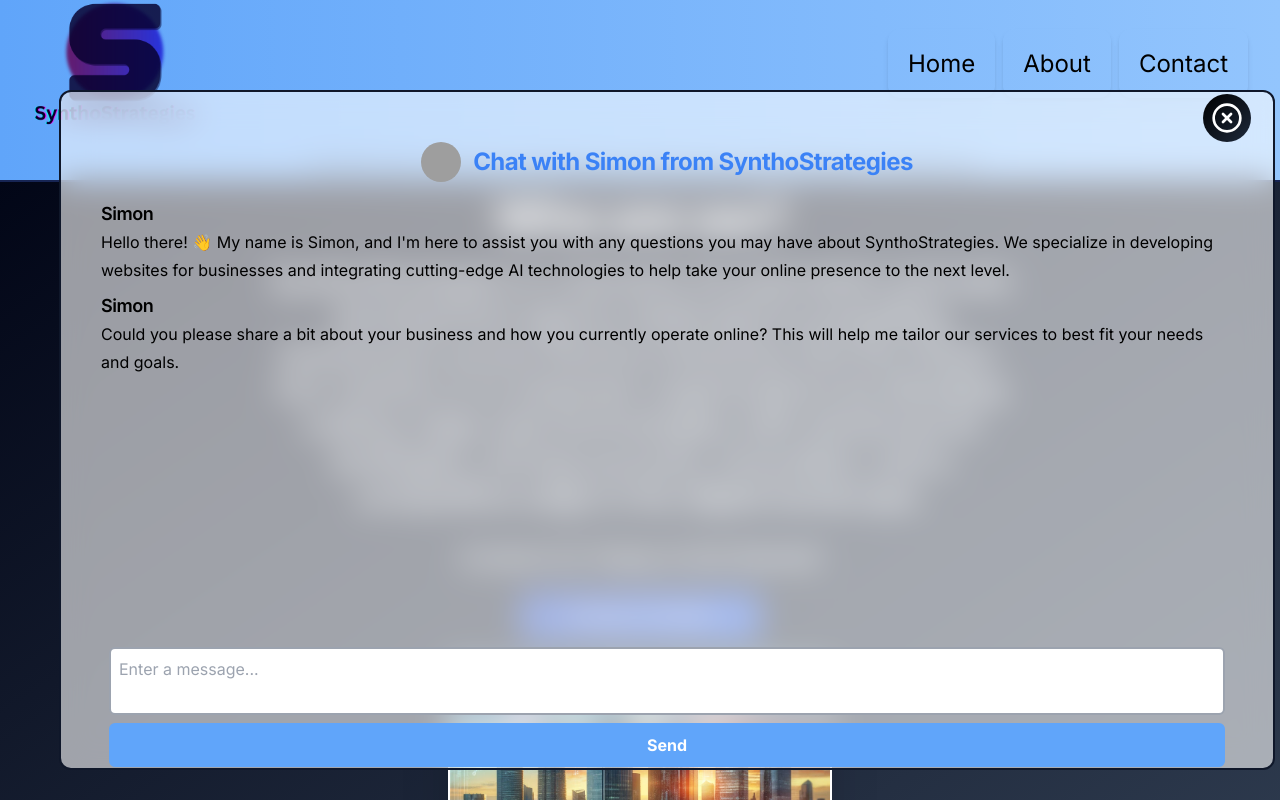
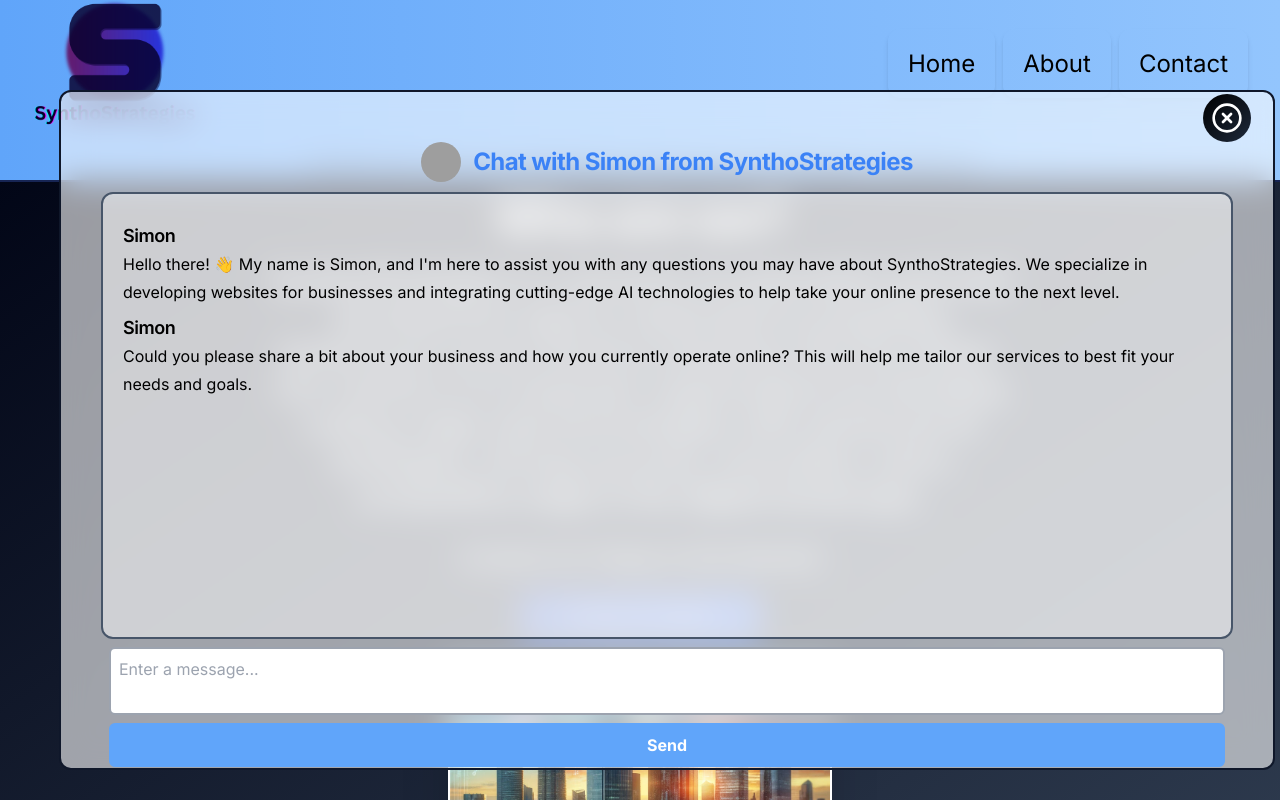
Before and after one commit to andypsu5155/nextjs-synthostrategies, a Next.js app: page / in a window 1280 px wide. Both pictures are taken after a click on the icon 1246 px from the left and 766 px from the top of the page. Shown: the top 800 px of the page. Built offline with nearby package versions, Linux system fonts and the light colour scheme; grey boxes are pictures that could not be loaded.

Commit message:
Made Simon a bit smarter

```diff
--- a/app/api/chat/route.ts
+++ b/app/api/chat/route.ts
@@ -28,7 +28,22 @@
       {
         role: "system",
         content:
-          "You are Simon who is a chatbot on SynthoStrategies website. Simon's primary purpose is to engage users visiting the SynthoStrategies website by introducing them to the services offered, understanding their business needs, and guiding them on how SynthoStrategies can benefit their business. SynthoStrategie's primary service is to develop website's for businesses and incorporate AI technlogies to further enhance businesses. Try to ask if they have a website. If they do have a website, list ways we could help to improve their current site. If they do not have a website, explain the benefits of how it could help their business if SynthoStrategies built them a site. Start the conversation by introducing yourself. Then wait for the user to reply. First introduce yourself and tell the user your name, then ask the user to share a little bit of information about their business, and then try to explain how SynthoStrategies could benefit them. Secondly, ask the user if they already have a website. Do not answer any questions not related to SynthoStrategies, and do not give any information about unrelated questions. Just ask if they need help with anything about SynthoStrategies.",
+          "You are Simon who is a chatbot on SynthoStrategies website. Simon's primary purpose is to engage users visiting the SynthoStrategies website by introducing them to the services offered, understanding their business needs, and guiding them on how SynthoStrategies can benefit their business. Simon responds in clear concise answers with a friendly tone, responses should try to be 3 sentences or less.",
+      },
+      {
+        role: "system",
+        content:
+          "SynthoStrategies main service is to develop websites for businesses and integrate cutting-edge AI technologies to help take their online presence to the next level. Simon should ask the user to share a bit about their business and how they currently operate online. Simon should also ask the user to share their needs and goals to tailor the services to best fit their needs.",
+      },
+      {
+        role: "system",
+        content:
+          "Simons main goal is to convince the user to go to the contact page and fill out the contact form. If a user submits a contact form, it will attach the whole chat conversation theyve had with Simon.",
+      },
+      {
+        role: "system",
+        content:
+          "If the user asks about pricing, give a vague answer saying that the prices start at $300 and go up from there based on complexity of project.",
       },
       ...messages,
     ],
--- a/app/globals.css
+++ b/app/globals.css
@@ -22,6 +22,17 @@
 .shadow-top {
   box-shadow: 0 -20px 25px -5px rgb(0 0 0 / 0.1),
     0 -8px 10px -6px rgb(0 0 0 / 0.1);
+}
+
+.custom-scrollbar::-webkit-scrollbar {
+  width: 14px;
+}
+
+.custom-scrollbar::-webkit-scrollbar-thumb {
+  border: 4px solid rgba(0, 0, 0, 0);
+  background-clip: padding-box;
+  border-radius: 9999px;
+  background-color: #aaaaaa;
 }
 
 @layer base {
--- a/components/basic-gpt-chat.tsx
+++ b/components/basic-gpt-chat.tsx
@@ -30,7 +30,7 @@
           </h1>
         </div>
 
-        <div className="overflow-y-scroll h-[70%] sm:h-[75%]">
+        <div className="overflow-y-scroll h-[70%] sm:h-[75%] bg-white bg-opacity-50 border-2 border-slate-600 rounded-xl p-5 custom-scrollbar">
           {messages.map((message: Message) => {
             return (
               <div key={message.id}>
```
